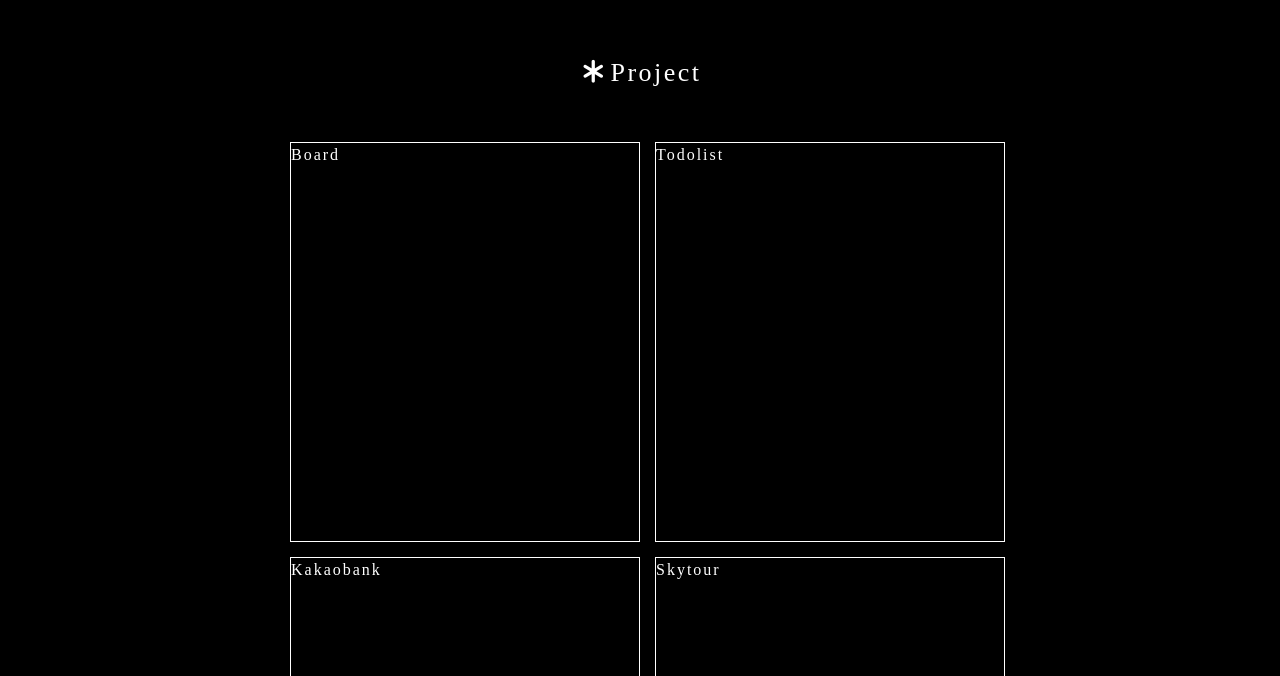
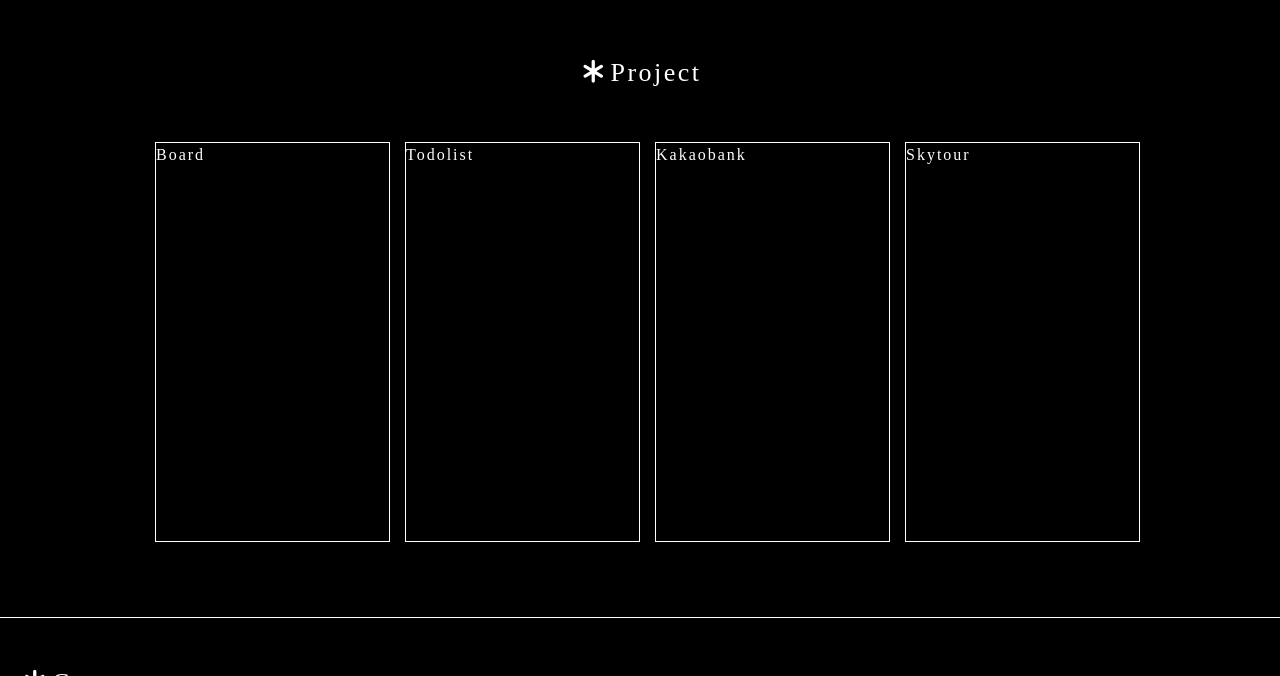
Before and after one commit to yyyn012/portfolio__project, a React (Create React App) app in the folder portfolio/: page / in a window 1280 px wide. Shown: the part 944-1620 px from the top of the page. Built offline with nearby package versions, Linux system fonts and the light colour scheme.

Commit message:
Create ProjectHome.jsx

```diff
--- a/portfolio/src/assets/scss/section/_aboutme.scss
+++ b/portfolio/src/assets/scss/section/_aboutme.scss
@@ -62,7 +62,6 @@
 @media (max-width: 1100px) {
   #aboutme {
     margin-top: 180px;
-    border: none;
 
     .aboutme__wrap {
       display: flex;
@@ -104,6 +103,7 @@
 @media (max-width: 700px) {
   #aboutme {
     margin: 130px;
+    border: none;
 
     .aboutme__wrap {
       display: flex;
--- /dev/null
+++ b/portfolio/src/components/contents/ProjectHome.jsx
@@ -0,0 +1,24 @@
+import React from "react";
+
+import Board from "../projects/Board";
+import Todolist from "../projects/Todolist";
+import Kakaobank from "../projects/Kakaobank";
+import Skytour from "../projects/Skytour";
+
+const ProjectHome = () => {
+  return (
+    <section id="project">
+      <h1 className="subject__txt">
+        <i className="fa-solid fa-asterisk"></i>Project
+      </h1>
+      <div className="project__content__wrap">
+        <Board />
+        <Todolist />
+        <Kakaobank />
+        <Skytour />
+      </div>
+    </section>
+  );
+};
+
+export default ProjectHome;
--- a/portfolio/src/components/section/Home.jsx
+++ b/portfolio/src/components/section/Home.jsx
@@ -1,13 +1,14 @@
 import React from "react";
 import AboutMe from "../contents/AboutMe";
-import Project from "../contents/Project";
+// import Project from "../contents/Project";
 import Contact from "../contents/Contact";
+import ProjectHome from "../contents/ProjectHome";
 
 const Home = () => {
   return (
     <div className="main" role="main">
       <AboutMe />
-      <Project />
+      <ProjectHome />
       <Contact />
     </div>
   );
```
